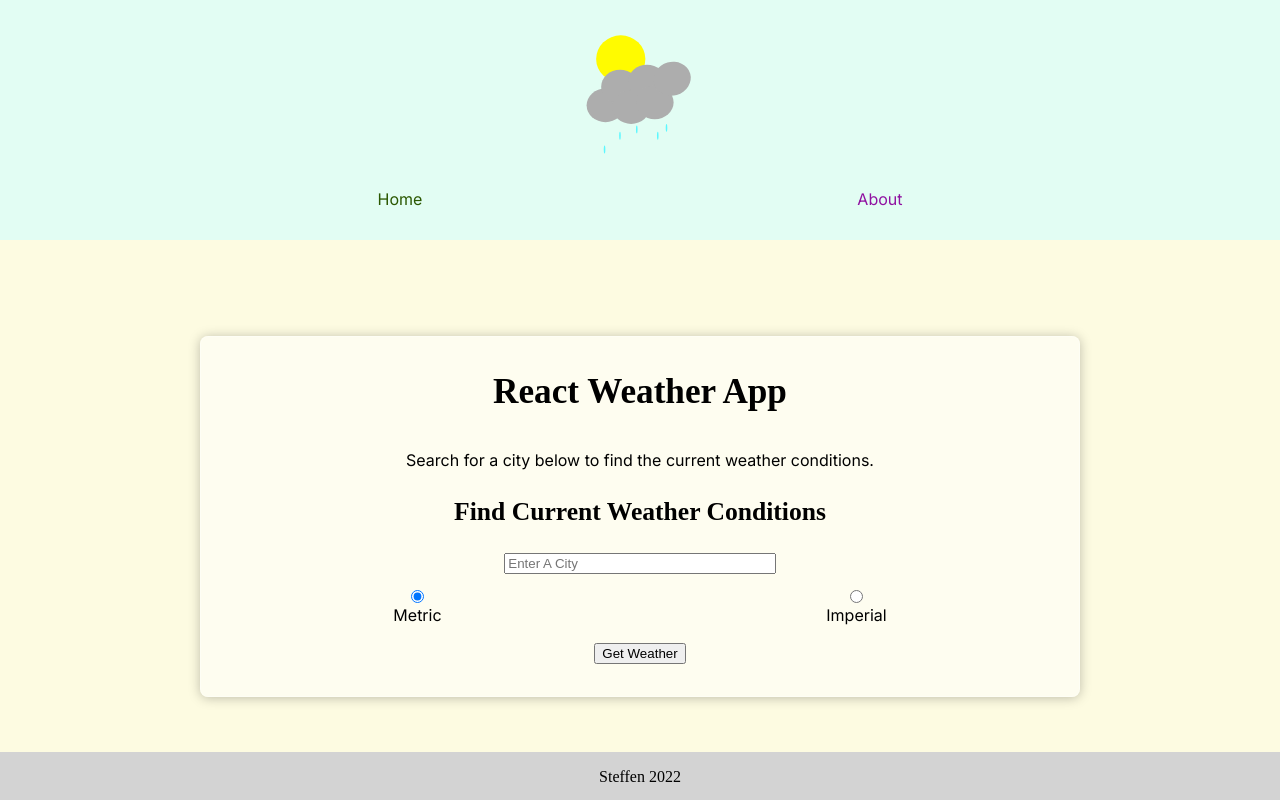
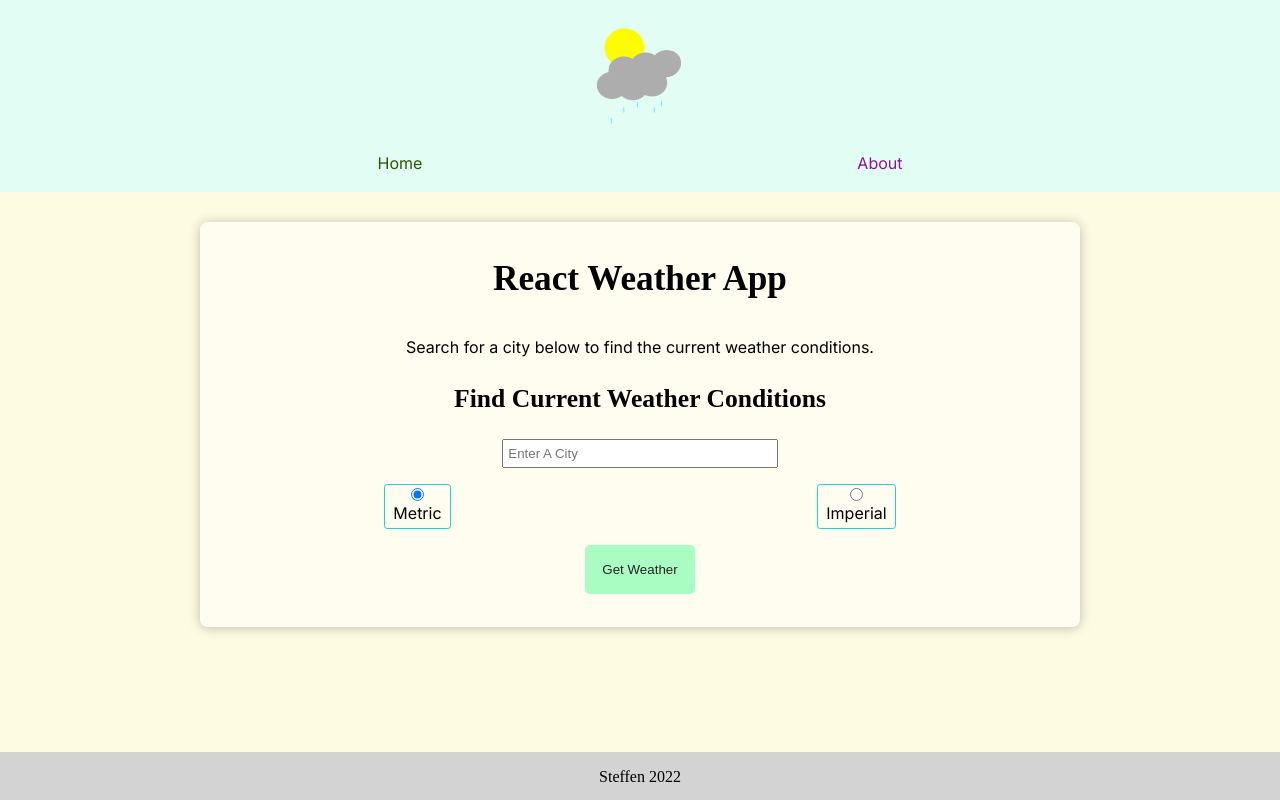
Before and after one commit to SteffNS/weather-app, a React (Create React App) app: page / in a window 1280 px wide. Built offline with nearby package versions, Linux system fonts and the light colour scheme; a web font is replaced by a local one.

Commit message:
more styling
updated some form, button, main page styling

```diff
--- a/src/components/Condition.js
+++ b/src/components/Condition.js
@@ -1,15 +1,6 @@
-//imports
-// import { useState } from "react";
 
 const Condition = (props) => {
 
-    // function timeMaker(num){
-    //     let sunHour = new Date(num).getHours();
-    //     let sunMin = new Date(num).getMinutes();
-    //     let sunTime = `${sunHour}:${sunMin}`;
-    //     return sunTime;
-    //     return sunHour;
-    // };
 
     return(
         <div>
@@ -22,11 +13,10 @@ const Condition = (props) => {
                 //if valid, outputs the info
                 <div className = 'info-wrapper'>
                     <h3>{props.responseObj.name}, {props.responseObj.sys.country}</h3>
-                    <p>Currently it is {Math.round(props.responseObj.main.temp)} degrees with {props.responseObj.weather[0].description}.</p>
-                    <p>
+                    <p className = 'weather-info-para'>Currently it is {Math.round(props.responseObj.main.temp)}&#176; with {props.responseObj.weather[0].description}.</p>
+                    <p className = 'weather-info-para'>
                         Right now it feels like {Math.round(props.responseObj.main.feels_like)}&#176;, highs will be around {Math.round(props.responseObj.main.temp_max)}&#176; and lows around {Math.round(props.responseObj.main.temp_min)}&#176;
                     </p>
-                    {/* <p>Sunrise is at {timeMaker(props.responseObj.sys.sunset)} and sunset is at {props.responseObj.sys.sunset}</p> */}
                 </div>
             :
                 //if invalid, outputs nothing
--- a/src/sass/_home.scss
+++ b/src/sass/_home.scss
@@ -1,11 +1,18 @@
 main{
     text-align: center;
-    margin-top: 21rem;
+    margin-top: 18rem;
+    margin-bottom: 5rem;
+
+    @media(min-width:$tablet){
+        margin-top: 16rem;
+    }
+    @media(min-width:$desktop){
+        margin-top: 13.9rem;
+    }
 
     #home{
 
         border-radius: 8px;
-        // backdrop-filter: blur(20px);
         background-color: rgba(255,255,255,0.5);
         box-shadow: 0 1px 12px rgba(0,0,0,0.25);
         border: 1px solid rgba(255,255,255,0.3);
@@ -26,14 +33,42 @@ main{
                 margin: 1rem 0;
                 display: flex;
                 justify-content: space-around;
+
+                & > label{
+                    border: 1px solid $button-hover;
+                    border-radius: .2rem;
+                    padding: .2rem .5rem;
+                }
             }
 
             button{
                 display: block;
                 margin: 0 auto;
+                border: none;
+                outline: none;
+                padding: 1rem;
+                background-color: $button-color;
+                border-radius: .3rem;
+                border: 1px solid $button-color;
+                color: #242424;
+
+                @media(min-width:$tablet){
+                    transition: .5s;
+
+                    &:hover{
+                        background-color: $button-hover;
+                    }
+                }
             }
             input[type=text]{
                 width: 15rem;
+                padding: .3rem;
+
+                &:focus{
+                    background-color: lightblue;
+                    border: 2px solid grey;
+                    outline: none;
+                }
 
                 @media(min-width:$tablet){
                     width: 50%;
@@ -47,6 +82,18 @@ main{
         .info-wrapper{
             text-align: left;
             margin: 0 1rem;
+
+            .weather-info-para{
+                margin-left: .2rem;
+
+                @media(min-width:$tablet){
+                    margin-left: 1.5rem;
+                }
+
+                @media(min-width:$desktop){
+                    margin-left: 10rem;
+                }
+            }
         }
     }
 }
--- a/src/sass/_navbar.scss
+++ b/src/sass/_navbar.scss
@@ -4,10 +4,18 @@ header{
     top: 0;
     left: 0;
     width: 100%;
-    height: 30%;
+    height: 15rem;
+
+    @media(min-width:$tablet){
+        height: 13rem;
+    }
+
+    @media(min-width:$desktop){
+        height: 12rem;
+    }
 
     img{
-        max-width: 21rem;
+        max-width: 17rem;
         margin-left: auto;
         margin-right: auto;
         display: block;
@@ -41,7 +49,6 @@ header{
                     }
 
                     &.active{
-                        // color: #2947A8;
                         color:#2B5700;
                     }
 
--- a/src/sass/_variables.scss
+++ b/src/sass/_variables.scss
@@ -7,5 +7,7 @@ $desktop-full: 1500px;
 //colors
 
 $link: #9012A1;
-$hover-link: #0B5F07;
+$hover-link: #893324;
 $active-link: #99245C;
+$button-color: #AAFDC2;
+$button-hover: #1DD4D7;
```
